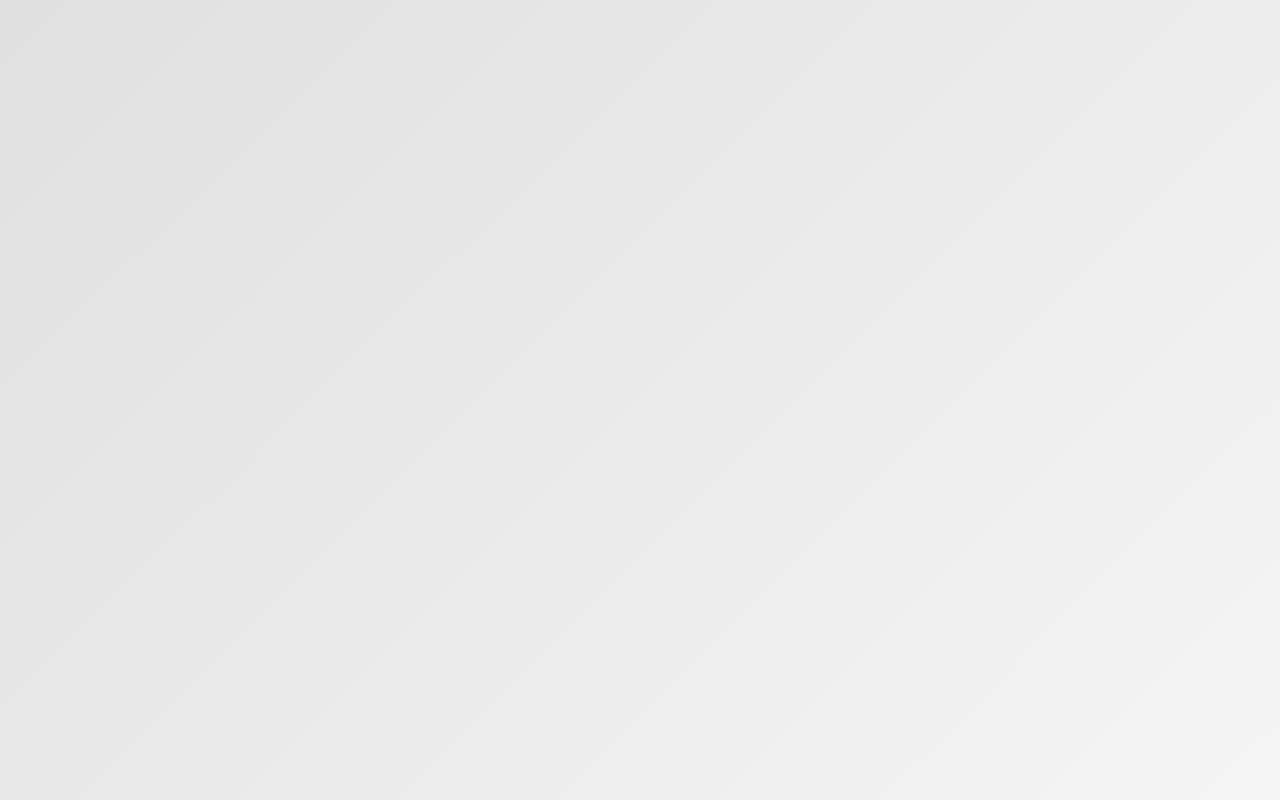
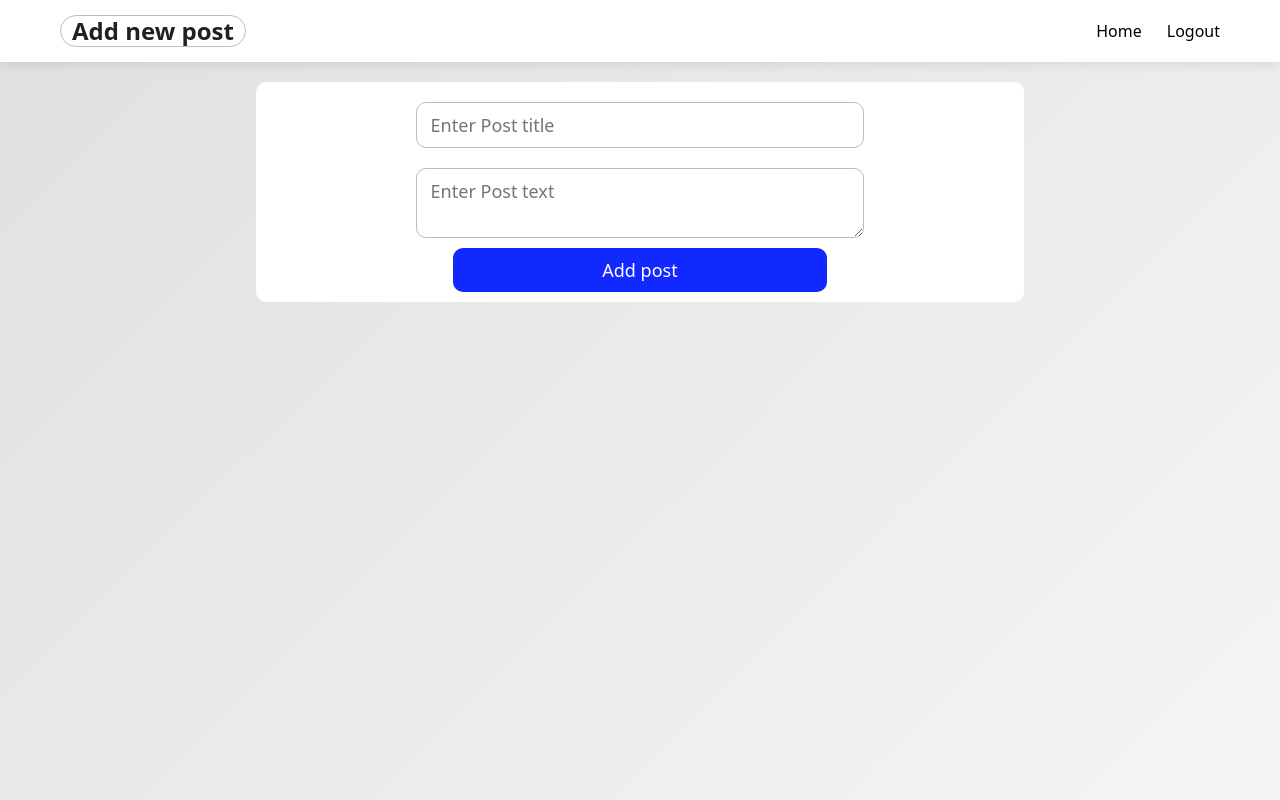
Before and after one commit to amallouh522-tech/Chat_mysql-with-express, a React (Vite) app in the folder client/: page /addpost in a window 1280 px wide. Before the commit this address had no page. Built offline with nearby package versions, Linux system fonts and the light colour scheme; no server answers.

Commit message:
finish frontend in addpost page

```diff
--- a/client/src/App.jsx
+++ b/client/src/App.jsx
@@ -7,6 +7,7 @@ import Home from "./pages/Home";
 import SignUp from "./pages/SignUp";
 import Logout from "./pages/Logout";
 import Chat from "./pages/Chat";
+import Addposts from "./pages/Addposts";
 
 
 function App() {
@@ -19,6 +20,7 @@ function App() {
         <Route path="/home" element={<Home/>}/>
         <Route path="/SignUP" element={<SignUp/>}/>
         <Route path="/chat" element={<Chat/>}/>
+        <Route path="/addpost" element={<Addposts/>}/>
       </Routes>
     </BrowserRouter>
   );
--- a/client/src/Index.css
+++ b/client/src/Index.css
@@ -131,22 +131,19 @@ body{
     width: 100%;
 }
 
-.charge .inputs{
-    width: 420px;
-    max-width: 90%;
-    background: #fff;
-    border-radius: 14px;
-    margin: 60px auto;
-    display: flex;
-    flex-direction: column;
-    gap: 12px;
-    text-align: center;
-    padding: 25px;
-    box-shadow: 0 15px 30px rgba(0,0,0,0.15);
+.Addpost .inputs{
+    width: 60%;
+    height: fit-content;
+    padding: 10px;
+    margin: 20px auto;
+    background: white;
+    border-radius: 10px;
 }
 
-.charge .inputs .inp{
-    width: 100%;
+.Addpost .inputs .title , .Addpost .inputs .text{
+    width: 60%;
+    margin: 10px auto;
+    border-radius: 10px;
     font-size: 18px;
     padding: 10px 14px;
     border-radius: 10px;
@@ -155,13 +152,8 @@ body{
     transition: 0.3s;
 }
 
-.charge .inputs .inp:focus{
-    border-color: #1128ff;
-    box-shadow: 0 0 0 3px rgba(17,40,255,0.15);
-}
-
-.charge .inputs .btn{
-    width: 100%;
+.Addpost .inputs .btn{
+    width: 50%;
     font-size: 18px;
     padding: 10px;
     border-radius: 10px;
@@ -170,4 +162,9 @@ body{
     color: #fff;
     cursor: pointer;
     transition: 0.3s;
+    margin: auto;
 }
+
+.Addpost .inputs .btn:hover{
+    background: #0d1ec7;
+}
--- a/client/src/JS/socket.js
+++ b/client/src/JS/socket.js
@@ -1,5 +1,5 @@
 import { io } from "socket.io-client";
 
-const socket = io("http://localhost:3000/");
+const socket = io("http://localhost:3000/")
 
 export default socket;
--- a/client/src/components/NavBar.jsx
+++ b/client/src/components/NavBar.jsx
@@ -2,12 +2,13 @@ import React from 'react';
 import { Link } from "react-router-dom";
 import Chip from '@mui/material/Chip';
 
-export default function NavBar({ PageName, First }) {
+export default function NavBar({ PageName, First , Scond}) {
   return (
     <div className='NavBar'>
       <nav>
         <Chip label={PageName} variant="outlined" />
         <ul>
+          <li><Link to={Scond[0]}>{Scond[1]}</Link></li>
           <li><Link to={First[0]}>{First[1]}</Link></li>
         </ul>
       </nav>
--- a/client/src/components/Posts.jsx
+++ b/client/src/components/Posts.jsx
@@ -0,0 +1,12 @@
+import React, {  } from 'react'
+import Stack from '@mui/material/Stack';
+import socket from '../JS/socket';
+
+
+export default function Posts() {
+    return (
+        <Stack>
+
+        </Stack>
+    )
+}
--- /dev/null
+++ b/client/src/pages/Addposts.jsx
@@ -0,0 +1,39 @@
+import React, { useEffect } from 'react';
+
+import { useNavigate } from "react-router-dom";
+
+import Stack from '@mui/material/Stack';
+import Typography from '@mui/material/Typography';
+
+import { mustLoginFetch } from '../JS/functions';
+import NavBar from '../components/NavBar';
+
+export default function Addposts() {
+  const navigate = useNavigate();
+
+  useEffect(() => {
+
+    async function Check() {
+      const result = await mustLoginFetch();
+      if (!result) {
+        navigate("/");
+      }
+    };
+
+    Check();
+  }, []);
+
+  return (
+    <Stack className='Addpost'>
+      <NavBar PageName={"Add new post"}
+        First={["/logout" , "Logout"]}
+        Scond={["/home" , "Home"]}
+      />
+      <Stack className='inputs'>
+        <input placeholder='Enter Post title' className='title' type="text" name="Title" />
+        <textarea placeholder='Enter Post text' className='text' type="text" name="Text" />
+        <button className="btn">Add post</button>
+      </Stack>
+    </Stack>
+  );
+};
--- a/client/src/pages/Home.jsx
+++ b/client/src/pages/Home.jsx
@@ -2,7 +2,8 @@ import React, { useEffect } from 'react';
 import NavBar from '../components/NavBar';
 import { mustLoginFetch } from '../JS/functions';
 import { useNavigate } from 'react-router-dom';
-
+import Posts from '../components/Posts';
+import socket from '../JS/socket';
 
 export default function Home() {
   const navigate = useNavigate();
@@ -12,8 +13,11 @@ export default function Home() {
       if (!result) {
         navigate("/");
       }
+    };
 
-    };
+    socket.on("connect", () => {
+      console.log("connected");
+    });
     Check()
   }, []);
 
@@ -21,7 +25,9 @@ export default function Home() {
     <div>
       <NavBar PageName={"Home"}
         First={["/logout", "Logout"]}
+        Scond={["/addpost", "Add new Post"]}
       />
+      <Posts />
     </div>
   );
 };
```
Also changed, not shown: 1 other file (tests, documents, lock files or other folders).
